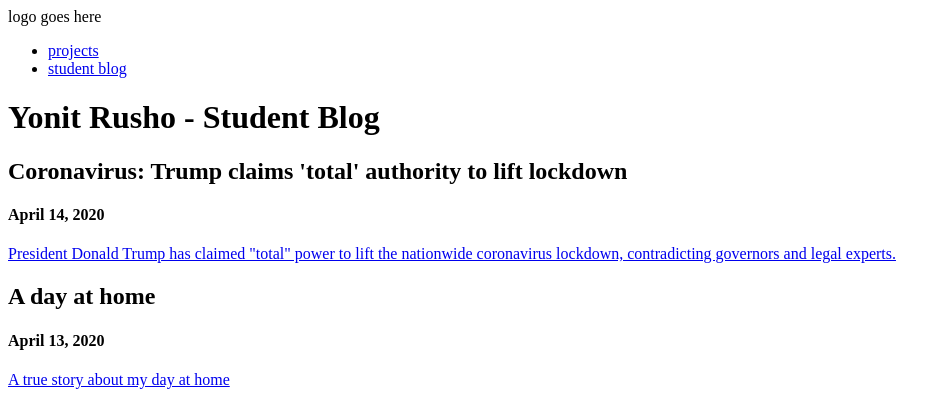
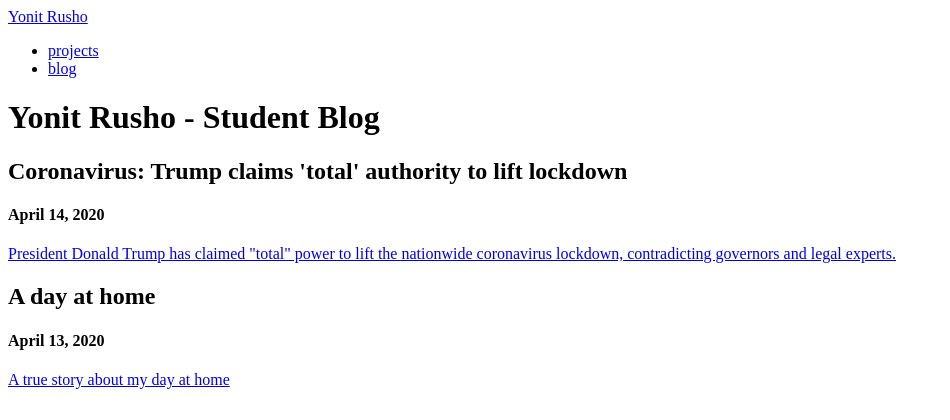
Before and after one commit to yonitru/django-my-portfolio, a Django app: page /blog/ in a window 1280 px wide. Shown: the top 420 px of the page, without its empty margins (0-950 px from the left). Run offline with Django 3.2, Linux system fonts and the light colour scheme; data comes from the database, SQL or seed files in the repository.

Commit message:
change url in blog

```diff
--- a/blog/templates/blog/index.html
+++ b/blog/templates/blog/index.html
@@ -6,11 +6,15 @@
     <title>Yonit Rusho</title>
 </head>
 <body>
-    <header>logo goes here</header>
+    <header>
+        <a href="{% url 'home' %}" class="logo">
+            Yonit Rusho
+        </a>
+    </header>
     <nav>
         <ul>
             <li><a href="{% url 'home' %}">projects</a></li>
-            <li><a href="#">student blog</a></li>
+            <li><a href="#">blog</a></li>
         </ul>
     </nav>
     <main>
```
